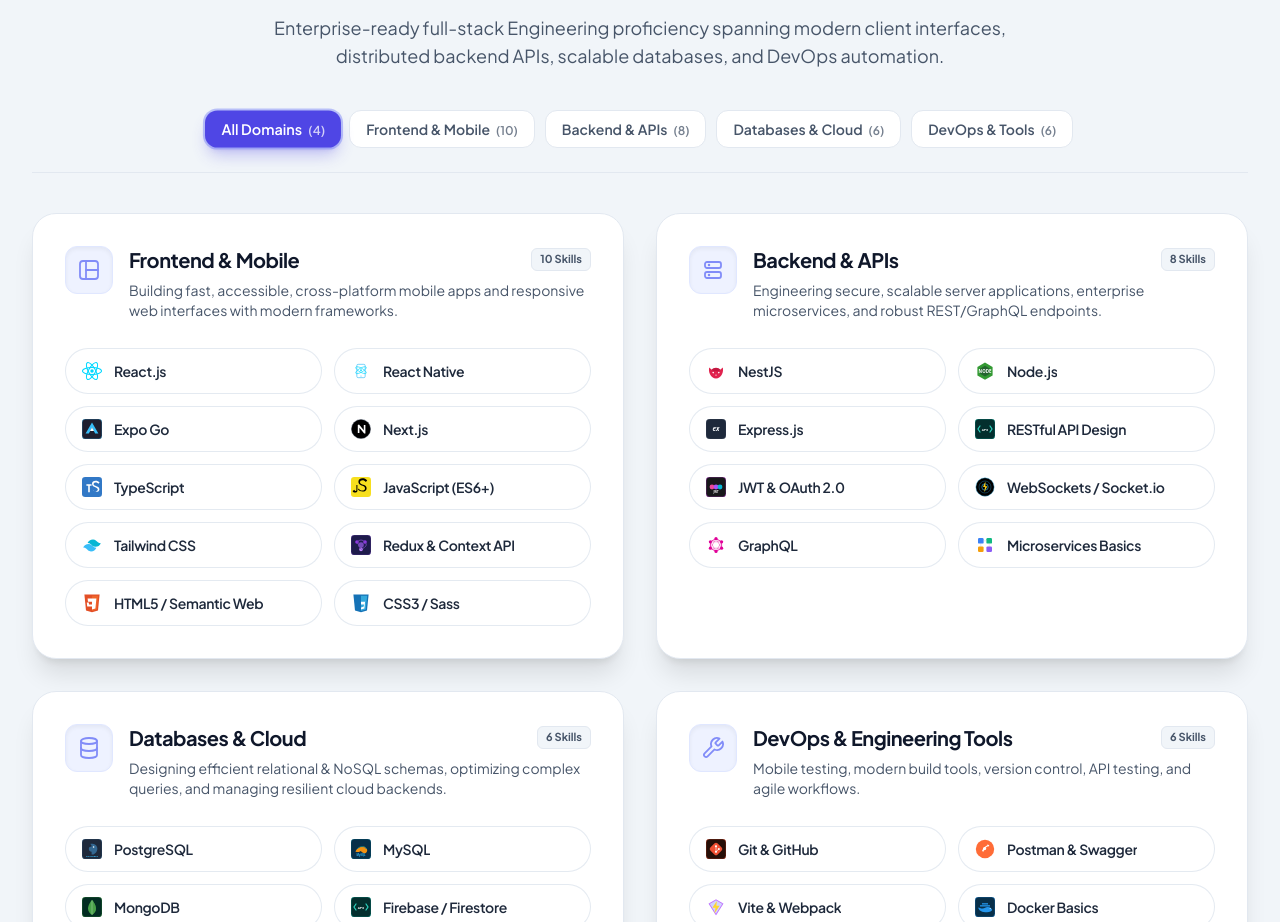
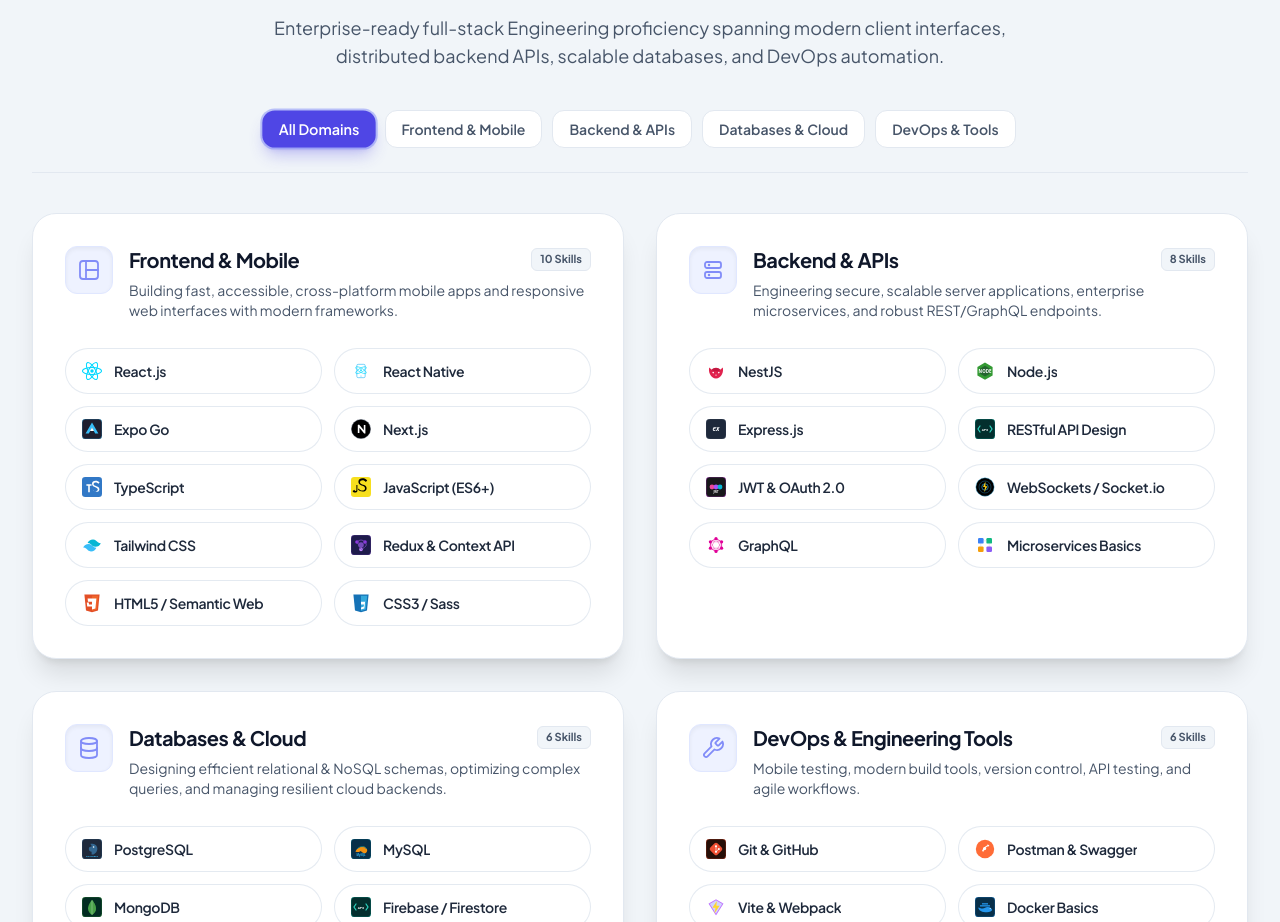
Before and after one commit to meseretshumye/Resume, a React (Vite) app: page / in a window 1280 px wide. Shown: the part 2116-3038 px from the top of the page. Built offline with nearby package versions, Linux system fonts and the light colour scheme.

Commit message:
refactor(skills): remove number count indicators from domain filter buttons

```diff
--- a/src/components/Skills.jsx
+++ b/src/components/Skills.jsx
@@ -125,35 +125,28 @@
         <div className="flex flex-wrap items-center justify-center gap-2 sm:gap-2.5 mb-10 pb-6 border-b border-slate-200 dark:border-slate-800/80 w-full">
           <button
             onClick={() => setSelectedCategory("all")}
-            className={`px-3.5 sm:px-4 py-2 rounded-xl text-xs sm:text-sm font-semibold transition-all duration-200 whitespace-nowrap ${
+            className={`px-4 py-2 rounded-xl text-xs sm:text-sm font-semibold transition-all duration-200 whitespace-nowrap ${
               selectedCategory === "all"
                 ? "bg-indigo-600 hover:bg-indigo-700 text-white shadow-lg shadow-indigo-600/30 scale-[1.03] ring-2 ring-indigo-400/50"
                 : "bg-white dark:bg-slate-900/80 text-slate-600 dark:text-slate-300 hover:bg-indigo-50 dark:hover:bg-slate-800 hover:text-indigo-600 dark:hover:text-indigo-300 hover:border-indigo-300 dark:hover:border-indigo-700/60 border border-slate-200 dark:border-slate-800"
             }`}
           >
             <span>All Domains</span>
-            <span className="ml-1.5 text-xs opacity-75">
-              ({DOMAINS.length})
-            </span>
           </button>
 
           {DOMAINS.map((domain) => {
-            const count = skills.filter(
-              (s) => s.category === domain.id,
-            ).length;
             const isSelected = selectedCategory === domain.id;
             return (
               <button
                 key={domain.id}
                 onClick={() => setSelectedCategory(domain.id)}
-                className={`px-3.5 sm:px-4 py-2 rounded-xl text-xs sm:text-sm font-semibold transition-all duration-200 whitespace-nowrap ${
+                className={`px-4 py-2 rounded-xl text-xs sm:text-sm font-semibold transition-all duration-200 whitespace-nowrap ${
                   isSelected
                     ? "bg-indigo-600 hover:bg-indigo-700 text-white shadow-lg shadow-indigo-600/30 scale-[1.03] ring-2 ring-indigo-400/50"
                     : "bg-white dark:bg-slate-900/80 text-slate-600 dark:text-slate-300 hover:bg-indigo-50 dark:hover:bg-slate-800 hover:text-indigo-600 dark:hover:text-indigo-300 hover:border-indigo-300 dark:hover:border-indigo-700/60 border border-slate-200 dark:border-slate-800"
                 }`}
               >
                 <span>{domain.filterLabel || domain.name}</span>
-                <span className="ml-1.5 text-xs opacity-75">({count})</span>
               </button>
             );
           })}
```
